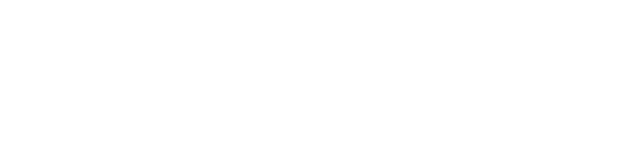
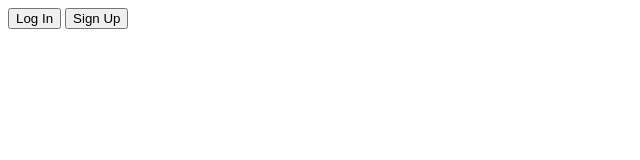
Before and after one commit to robbytrujillo/logInSignUp_fromUI, a plain HTML site: page index.html in a window 1280 px wide. Shown: the whole page, without its empty margins (0-640 px from the left). Drawn offline with Linux system fonts and the light colour scheme.

Commit message:
Log In / Sign Up from UI

```diff
--- a/index.html
+++ b/index.html
@@ -9,7 +9,12 @@
 <body>
 
     <div class="container">
-
+        <div class="message_signup">
+            <div class="btn-wrapper">
+                <button class="button" id="login">Log In</button>
+                <button class="button" id="signup">Sign Up</button>
+            </div>
+        </div>
     </div>
 
 </body>
```
